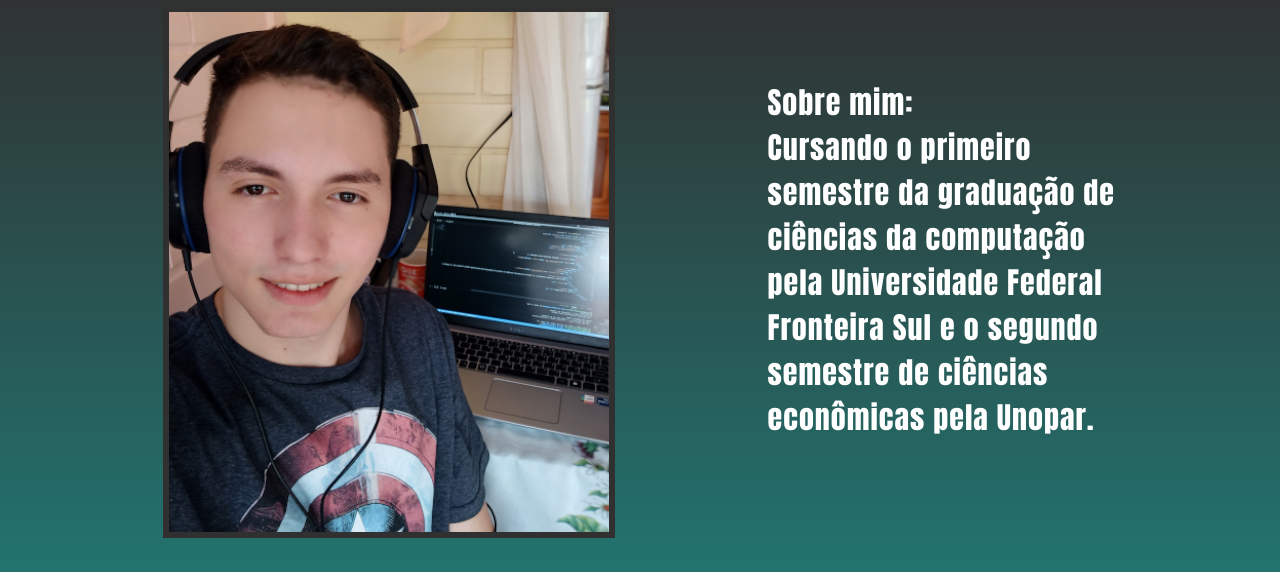
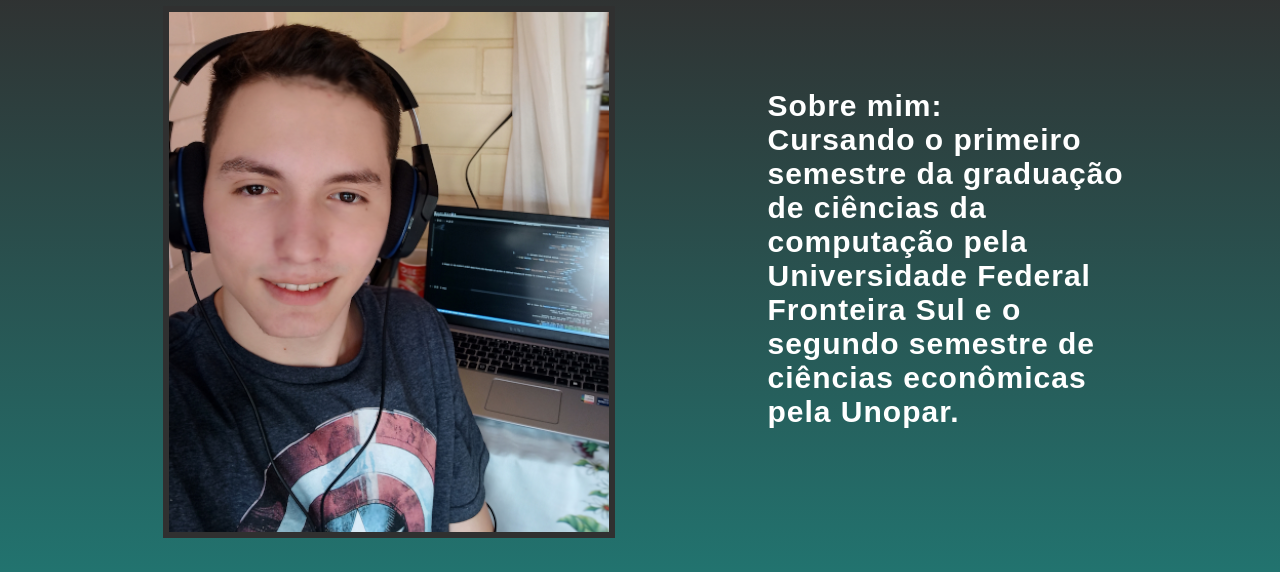
Before and after one commit to gustavoSutil/Site-pessoal, a plain HTML site: page index.html in a window 1280 px wide. Shown: the part 84-656 px from the top of the page. Drawn offline with Linux system fonts and the light colour scheme.

Commit message:
fonte melhor

```diff
--- a/initial/inicio.css
+++ b/initial/inicio.css
@@ -1,5 +1,5 @@
 body,head{
-    font-family:Impact, Haettenschweiler, 'Arial Narrow Bold', sans-serif;
+    font-family:Arial, Helvetica, sans-serif;
     margin:0px;
     text-decoration: none;
     padding-top: 0px;
--- a/sub-pages/carreira/carreira-style.css
+++ b/sub-pages/carreira/carreira-style.css
@@ -1,5 +1,5 @@
 body,head{
-    font-family:Impact, Haettenschweiler, 'Arial Narrow Bold', sans-serif;
+    font-family:Arial, Helvetica, sans-serif;
     margin:0px;
     text-decoration: none;
     padding-top: 0px;
--- a/sub-pages/contato/contato-style.css
+++ b/sub-pages/contato/contato-style.css
@@ -1,5 +1,5 @@
 body,head{
-    font-family:Impact, Haettenschweiler, 'Arial Narrow Bold', sans-serif;
+    font-family:Arial, Helvetica, sans-serif;
     margin:0px;
     text-decoration: none;
     padding-top: 0px;
--- a/sub-pages/mais info/mI-style.css
+++ b/sub-pages/mais info/mI-style.css
@@ -1,5 +1,5 @@
 body,head{
-    font-family:Impact, Haettenschweiler, 'Arial Narrow Bold', sans-serif;
+    font-family:font-family:Arial, Helvetica, sans-serif;
     margin:0px;
     text-decoration: none;
     padding-top: 0px;
```
